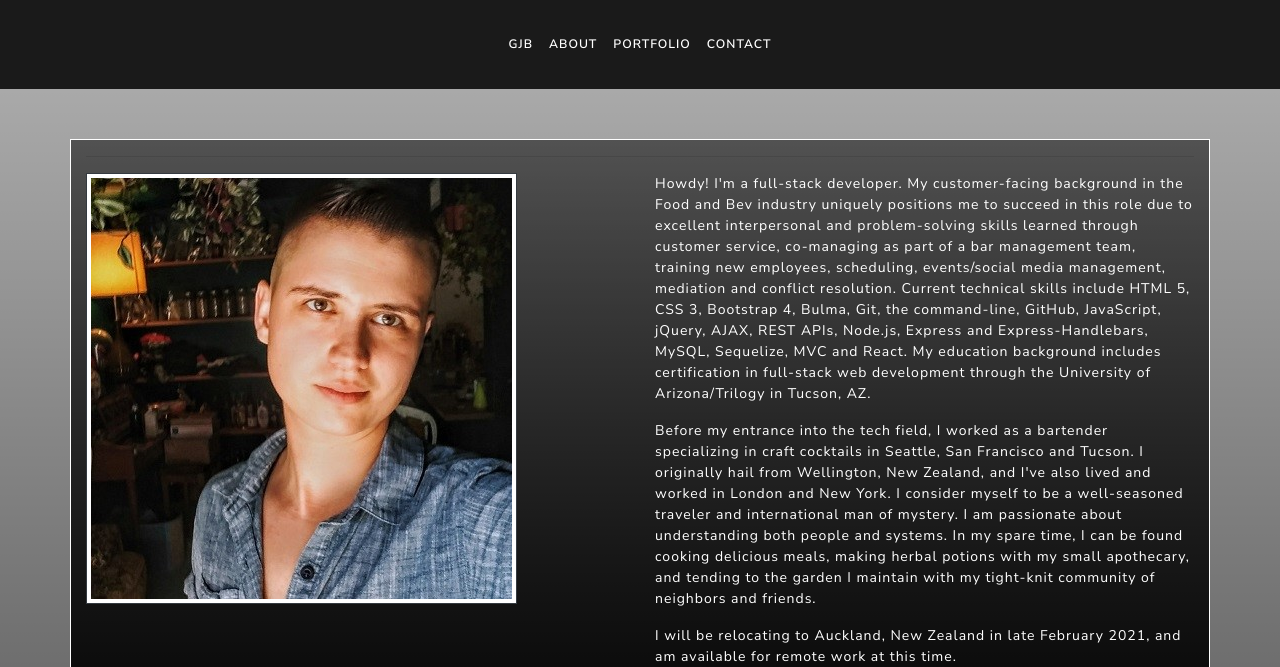
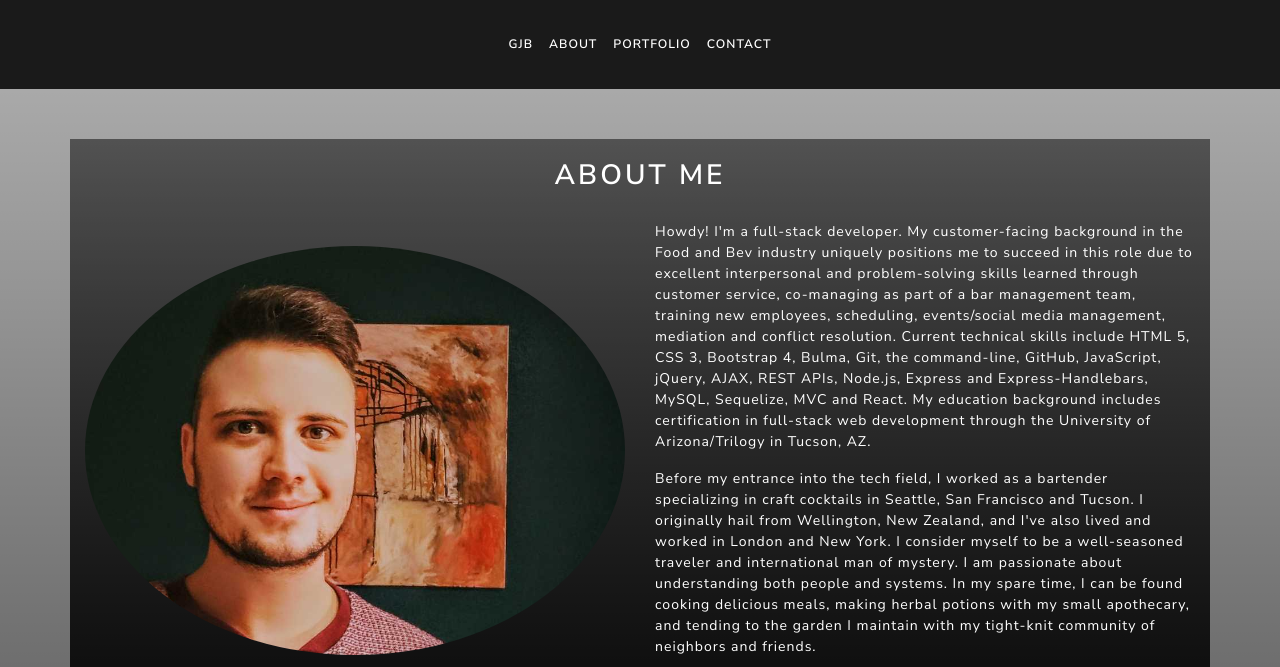
Before and after one commit to joeybrown-ctrl/gjb-portfolio, a plain HTML site: page about.html in a window 1280 px wide. Shown: the top 667 px of the page. Drawn offline with nearby package versions, Linux system fonts and the light colour scheme.

Commit message:
changed container border and about me pic

```diff
--- a/about.html
+++ b/about.html
@@ -35,14 +35,17 @@
 
 
         <!-- <div class="jumbotron jumbo"> -->
-            <div class="container border border-light">
+            <div class="container">
+                <div class="row">
+                    <div class="col text-center">
+                        <h2 class="text-white" style="padding-bottom: 20px; padding-top: 20px;">About Me</h2>
+                    </div>
+                </div>
+
                     <!-- <h1 class="display-4 text-center text-white">About Me -->
-                        <hr>
-                    </h1>
                     <div class="row">
                         <div class="col-sm-12 col-md-6">
-                            <img src="images/Joey-Brown-img.jpg" class="img-fluid img-thumbnail border border-dark"
-                                alt="A photograph of Joey Brown smiling in his living room">
+                            <img src="images/aboutPic.jpg" class="img-fluid rounded-circle" style="margin-top: 25px;" alt="A photograph of Joey Brown smiling in his living room">
                         </div>
 
                         <div class="col-sm-12 col-md-6 text-white">
```
Also changed, not shown: contact.html (+1 -1 lines), portfolio.html (+3 -4 lines), images/aboutPic.jpg (added).
